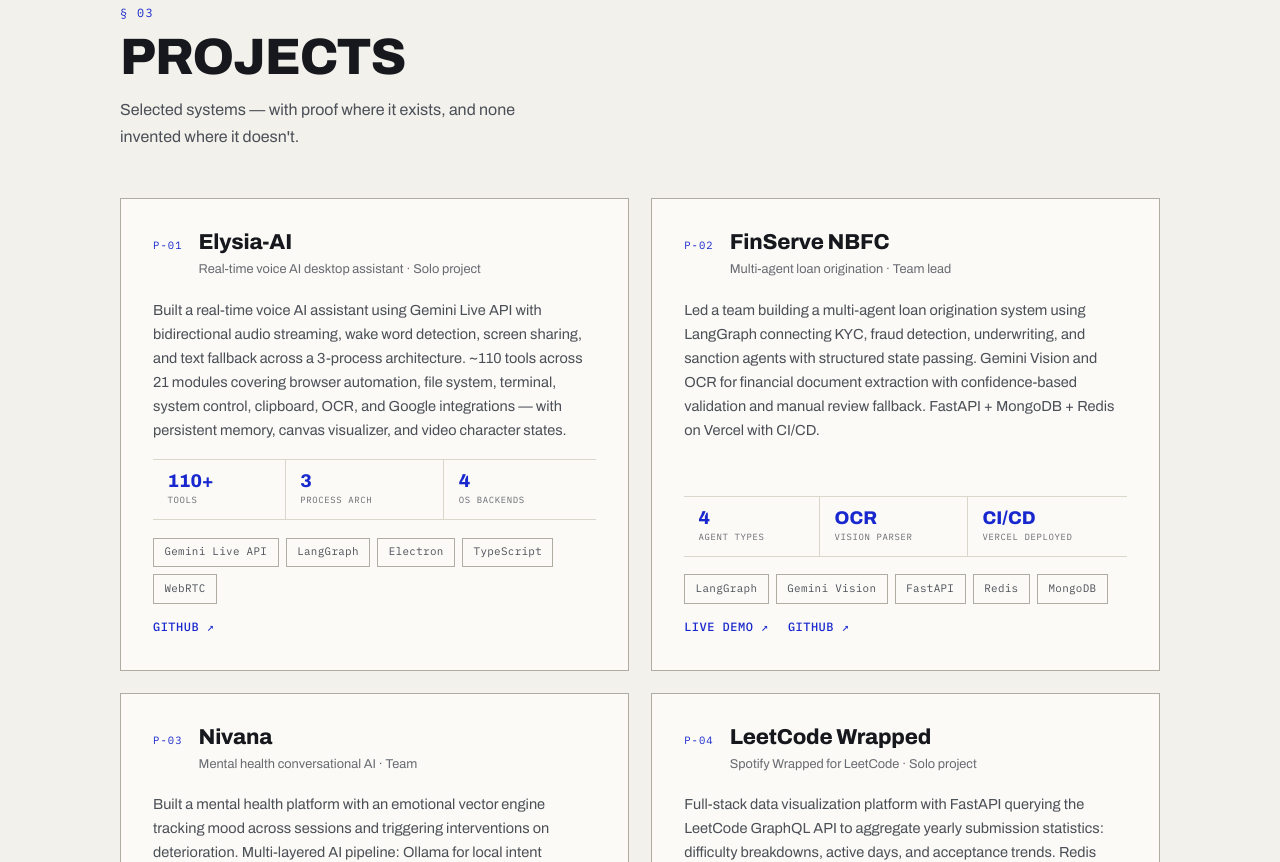
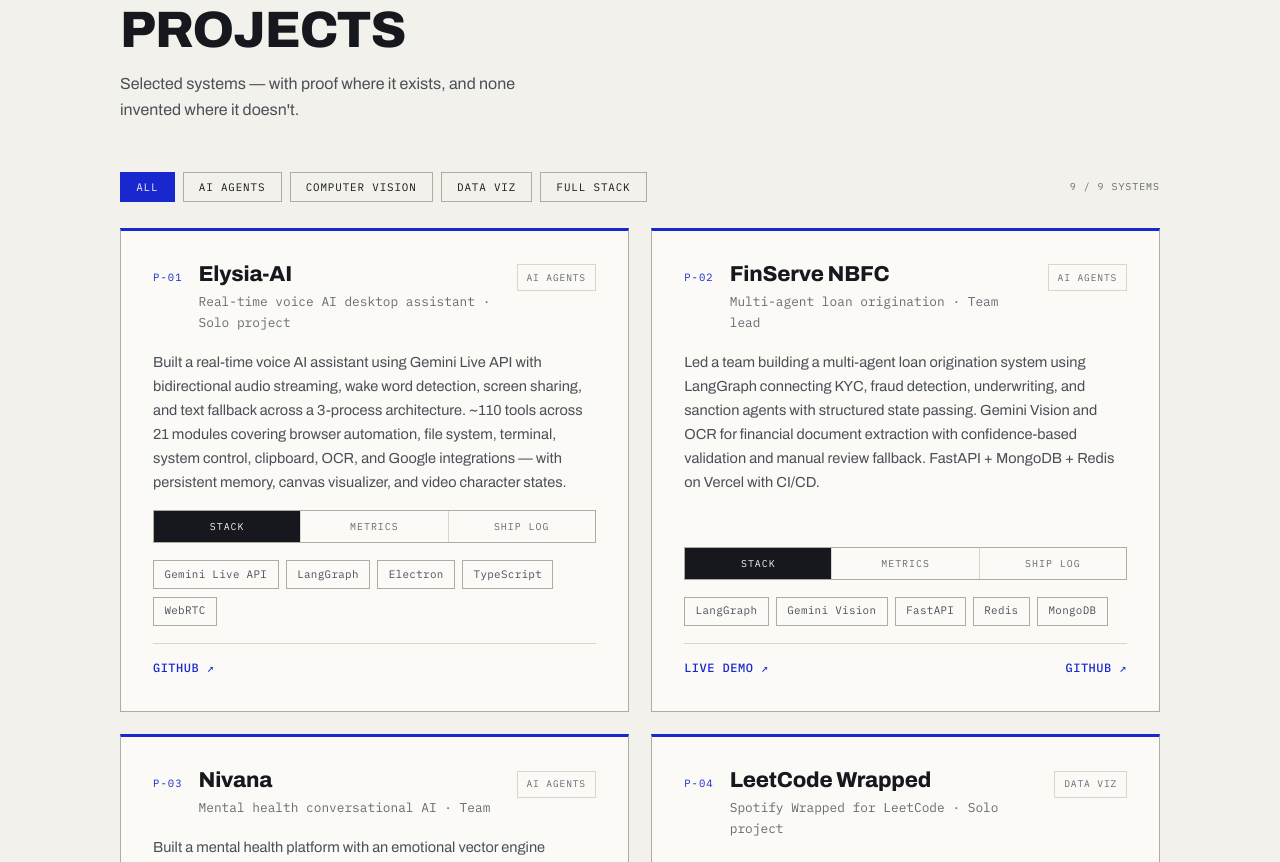
Before and after one commit to SarangRao20/sarang-portfolio, a website: page index.html in a window 1280 px wide. Shown: the part 2732-3594 px from the top of the page. Drawn offline with nearby package versions, Linux system fonts and the light colour scheme.

Commit message:
Project Registry: category filters + build-ticket cards + featured tabs; TP dates Jan 2026, team of 5 interns

```diff
--- a/index.html
+++ b/index.html
@@ -252,7 +252,7 @@
                 <div class="overview-grid">
                     <div class="overview-text reveal">
                         <p class="lead">I build AI systems that survive contact with production — from multi-agent loan origination engines to real-time voice assistants and computer vision pipelines.</p>
-                        <p>I'm the <a href="#RUN-01" class="org-link">AI Team Lead at TenancyPassport</a>, promoted from intern to team lead in under two years. I merged two fragmented codebases into one production repo and now lead a team of 10 AI engineers building agentic document intelligence, room-inventory CV pipelines, and conversational AI. I've also shipped <a href="#projects" class="org-link">Elysia-AI</a> (real-time voice assistant, 110+ tools), led a multi-agent <a href="#projects" class="org-link">loan origination engine for an NBFC</a>, and won ideathons at PICT ACM.</p>
+                        <p>I'm the <a href="#RUN-01" class="org-link">AI Team Lead at TenancyPassport</a>, where I merged two fragmented codebases into one production repo and now lead a team of 5 AI interns building agentic document intelligence, room-inventory CV pipelines, and conversational AI. I've also shipped <a href="#projects" class="org-link">Elysia-AI</a> (real-time voice assistant, 110+ tools), led a multi-agent <a href="#projects" class="org-link">loan origination engine for an NBFC</a>, and won ideathons at PICT ACM.</p>
                         <p>Off the clock: building LeetCode Wrapped, teaching at PICT's programming community (PASC), and architecture that actually ships. I care about clean, scalable systems — not just models that score well on benchmarks.</p>
                     </div>
                     <aside class="overview-aside reveal">
@@ -280,7 +280,7 @@
                 <ol class="log" id="experience-log"><!-- populated by script.js --></ol>
                 <noscript>
                     <ul>
-                        <li><strong>AI Team Lead — TenancyPassport</strong> (2024–present): intern (2024) → engineer (2025) → team lead of 10 AI engineers (2026); merged two repos into one, shipped RAG document processing, LangGraph agents, voice AI, and CV pipelines.</li>
+                        <li><strong>AI Team Lead — TenancyPassport</strong> (Jan 2026–present): merged two fragmented repos into one production platform; team lead of 5 AI interns; shipped RAG document processing, LangGraph agents, voice AI, and CV pipelines.</li>
                     </ul>
                     <p>Projects by Sarang Rao: Elysia-AI (voice AI assistant, 110+ tools), FinServe NBFC (multi-agent loan origination), Nivana (mental health conversational AI), OLA BDM Analytics (50K+ records), LeetCode Wrapped.</p>
                 </noscript>
@@ -295,10 +295,8 @@
                     <h2 class="sec-title">Projects</h2>
                     <p class="sec-sub">Selected systems — with proof where it exists, and none invented where it doesn't.</p>
                 </header>
-                <div class="evals" id="featured-projects"><!-- populated by script.js --></div>
-
-                <h3 class="subsec-title mono">MORE WORK</h3>
-                <div class="evals evals-compact" id="additional-projects"><!-- populated by script.js --></div>
+                <div class="proj-filters" id="proj-filters" role="group" aria-label="Filter projects by category"></div>
+                <div class="proj-grid" id="project-grid"><!-- populated by script.js --></div>
             </div>
         </section>
 
--- a/script.js
+++ b/script.js
@@ -9,13 +9,13 @@ const data = {
         {
             id: 'RUN-01',
             status: 'running',
-            date: '2024 — PRESENT',
+            date: 'JAN 2026 — PRESENT',
             role: 'AI Team Lead',
             org: 'TenancyPassport',
             loc: 'Remote',
             points: [
-                'Started as an AI/ML Engineer Intern (2024) → AI Engineer (2025) → promoted to AI Team Lead (2026); now leads a team of 10 AI engineers.',
-                'Merged two fragmented codebases into a single production repository; owns LLM pipelines across rental agreements, KYC, and financial document processing.',
+                'Leads a team of 5 AI interns building agentic document intelligence across rental agreements, KYC, and financial documents.',
+                'Merged two fragmented codebases into a single production repository; owns LLM pipelines for document processing.',
                 'Shipped RAG document processing, LangGraph agent workflows, real-time voice pipelines, and CV room-inventory systems — all in production.',
             ],
             tags: ['Team Lead', 'LangGraph', 'RAG', 'Voice AI', 'Computer Vision']
@@ -25,12 +25,18 @@ const data = {
     featuredProjects: [
         {
             title: 'Elysia-AI',
+            category: 'AI AGENTS',
             subtitle: 'Real-time voice AI desktop assistant · Solo project',
             description: 'Built a real-time voice AI assistant using Gemini Live API with bidirectional audio streaming, wake word detection, screen sharing, and text fallback across a 3-process architecture. ~110 tools across 21 modules covering browser automation, file system, terminal, system control, clipboard, OCR, and Google integrations — with persistent memory, canvas visualizer, and video character states.',
             metrics: [
                 { v: '110+', k: 'TOOLS' },
                 { v: '3', k: 'PROCESS ARCH' },
                 { v: '4', k: 'OS BACKENDS' }
+            ],
+            shipLog: [
+                'Designed a 3-process architecture: React shell, Node orchestrator, Python desktop agent — communicating over WebSockets.',
+                '~110 tool functions across 21 modules with 4 OS backends (Linux GNOME/Wayland, macOS, Windows).',
+                'Persistent memory with 7-category extraction + canvas holographic visualizer with video character states.'
             ],
             tags: ['Gemini Live API', 'LangGraph', 'Electron', 'TypeScript', 'WebRTC'],
             links: [
@@ -39,12 +45,18 @@ const data = {
         },
         {
             title: 'FinServe NBFC',
+            category: 'AI AGENTS',
             subtitle: 'Multi-agent loan origination · Team lead',
             description: 'Led a team building a multi-agent loan origination system using LangGraph connecting KYC, fraud detection, underwriting, and sanction agents with structured state passing. Gemini Vision and OCR for financial document extraction with confidence-based validation and manual review fallback. FastAPI + MongoDB + Redis on Vercel with CI/CD.',
             metrics: [
                 { v: '4', k: 'AGENT TYPES' },
                 { v: 'OCR', k: 'VISION PARSER' },
                 { v: 'CI/CD', k: 'VERCEL DEPLOYED' }
+            ],
+            shipLog: [
+                'Orchestrated KYC → fraud → underwriting → sanction agents with structured state passing on LangGraph.',
+                'Gemini Vision + OCR document extraction with confidence checks and manual review fallback.',
+                'FastAPI + MongoDB + Redis on Vercel with CI/CD — live production deploy.'
             ],
             tags: ['LangGraph', 'Gemini Vision', 'FastAPI', 'Redis', 'MongoDB'],
             links: [
@@ -54,12 +66,18 @@ const data = {
         },
         {
             title: 'Nivana',
+            category: 'AI AGENTS',
             subtitle: 'Mental health conversational AI · Team',
             description: 'Built a mental health platform with an emotional vector engine tracking mood across sessions and triggering interventions on deterioration. Multi-layered AI pipeline: Ollama for local intent classification, Gemini for conversational responses, crisis detection with automatic escalation. Full stack: Flask, PostgreSQL, Redis, Celery, React.',
             metrics: [
                 { v: 'PHQ-9', k: 'DEPRESSION' },
                 { v: 'GAD-7', k: 'ANXIETY' },
                 { v: 'ASYNC', k: 'CELERY WORKERS' }
+            ],
+            shipLog: [
+                'Emotional vector engine tracks mood across sessions; triggers interventions when signals deteriorate.',
+                'Three-layer AI pipeline: local intent (Ollama) → conversational (Gemini) → crisis detection with automatic escalation.',
+                'Shipped full stack: Flask, PostgreSQL, Redis, Celery async alerts and reports.'
             ],
             tags: ['Flask', 'PostgreSQL', 'Redis', 'Celery', 'Gemini API'],
             links: [
@@ -69,12 +87,18 @@ const data = {
         },
         {
             title: 'LeetCode Wrapped',
+            category: 'DATA VIZ',
             subtitle: 'Spotify Wrapped for LeetCode · Solo project',
             description: 'Full-stack data visualization platform with FastAPI querying the LeetCode GraphQL API to aggregate yearly submission statistics: difficulty breakdowns, active days, and acceptance trends. Redis caching for rate limits, Recharts interactive charts for streak tracking and yearly retrospectives. Deployed on Vercel.',
             metrics: [
                 { v: 'GRAPHQL', k: 'API' },
                 { v: 'REDIS', k: 'CACHED' },
                 { v: 'RECHARTS', k: 'VIZ' }
+            ],
+            shipLog: [
+                'FastAPI queries LeetCode\u2019s GraphQL API to aggregate yearly submission statistics.',
+                'Redis caching to respect API rate limits; Recharts for streak tracking and yearly retrospectives.',
+                'CI/CD on Vercel \u2014 live deploy with cached analytics pipeline.'
             ],
             tags: ['FastAPI', 'React', 'GraphQL', 'Redis', 'Recharts'],
             links: [
@@ -87,6 +111,7 @@ const data = {
     additionalProjects: [
         {
             title: 'OLA BDM Analytics',
+            category: 'DATA VIZ',
             description: 'Revenue and driver analytics on 50K+ ride records: cohort analysis, executive dashboards, statistical modeling for cancellations and earnings variability.',
             metric: '50K+ RECORDS',
             links: [
@@ -96,6 +121,7 @@ const data = {
         },
         {
             title: 'Hospital Management System',
+            category: 'FULL STACK',
             description: 'Multi-role hospital platform (Admin, Doctor, Patient) with Flask REST API, Vue.js frontend, JWT auth, Celery async task processing, 10+ entity relational schema.',
             metric: 'IITM MAD2 — GRADED A',
             links: [
@@ -104,6 +130,7 @@ const data = {
         },
         {
             title: 'Temple Run (Position-Based)',
+            category: 'COMPUTER VISION',
             description: 'Position-based game controller using MediaPipe hand tracking and OpenCV — hand gestures drive in-game movement via grid-based finger position mapping.',
             metric: 'CV · MEDIAPIPE',
             links: [
@@ -112,6 +139,7 @@ const data = {
         },
         {
             title: 'Reading Hall Occupancy',
+            category: 'COMPUTER VISION',
             description: 'Real-time seat occupancy detection using YOLOv8 and OpenCV with grid calibration for reading hall monitoring.',
             metric: 'YOLOv8 · OPENCV',
             links: [
@@ -120,6 +148,7 @@ const data = {
         },
         {
             title: 'EY Proto',
+            category: 'AI AGENTS',
             description: 'Conversational loan negotiation with 5-step compliance ladder and 3-tier decisioning (auto-approve, manual review, reject) using Gemini agents and spaCy NER.',
             metric: 'FINTECH · NER',
             links: [
@@ -139,8 +168,9 @@ const data = {
         { value: 2, suffix: '', label: 'IDEATHON WINS' },
         { value: 1, suffix: '%', label: 'TOP NATIONAL · RELIANCE SCHOLAR' },
         { value: 4, suffix: '+', label: 'PROD SYSTEMS · LIVE' },
-        { value: 10, suffix: '', label: 'ENGINEERS LED' }
-    ]
+        { value: 5, suffix: '', label: 'INTERNS LED' }
+    ],
+    projectFilters: ['ALL', 'AI AGENTS', 'COMPUTER VISION', 'DATA VIZ', 'FULL STACK']
 };
 
 // ===== RENDERERS =====
@@ -170,62 +200,93 @@ function renderExperience() {
     `).join('');
 }
 
-function renderFeatured() {
-    const el = document.getElementById('featured-projects');
+let projectFilter = 'ALL';
+
+function renderProjectFilters() {
+    const el = document.getElementById('proj-filters');
     if (!el) return;
-    el.innerHTML = data.featuredProjects.map((p, i) => `
-        <article class="eval-card reveal">
-            <header class="eval-head">
-                <span class="eval-id mono">P-${String(i + 1).padStart(2, '0')}</span>
-                <div>
-                    <h3 class="eval-title">${p.title}</h3>
-                    <p class="eval-sub">${p.subtitle}</p>
+    el.innerHTML = data.projectFilters.map(f => `
+        <button class="proj-chip mono${f === projectFilter ? ' active' : ''}" data-filter="${f}" type="button" aria-pressed="${f === projectFilter}">${f}</button>
+    `).join('') + '<span class="proj-count mono" id="proj-count"></span>';
+}
+
+function renderProjects() {
+    const el = document.getElementById('project-grid');
+    if (!el) return;
+    const all = [...data.featuredProjects, ...data.additionalProjects];
+    const list = projectFilter === 'ALL' ? all : all.filter(p => p.category === projectFilter);
+    el.innerHTML = list.map(p => {
+        const isFeatured = !!p.metrics;
+        const group = isFeatured ? data.featuredProjects : data.additionalProjects;
+        const number = (isFeatured ? 0 : data.featuredProjects.length) + group.indexOf(p) + 1;
+        const num = 'P-' + String(number).padStart(2, '0');
+        return `
+        <article class="proj-ticket${isFeatured ? ' is-featured' : ''} reveal" data-cat="${p.category}">
+            <header class="proj-head">
+                <span class="proj-id mono">${num}</span>
+                <div class="proj-head-main">
+                    <h3 class="proj-title">${p.title}</h3>
+                    ${p.subtitle ? `<p class="proj-sub mono">${p.subtitle}</p>` : ''}
                 </div>
+                <span class="proj-cat mono">${p.category}</span>
             </header>
-            ${p.video ? `
-            <div class="eval-video">
-                <video controls muted playsinline preload="metadata" src="${p.video}"
-                       aria-label="${p.title} demo video"></video>
-                <span class="video-caption mono">PRODUCT DEMO · 3 MIN</span>
-            </div>` : ''}
-            <p class="eval-desc">${p.description}</p>
-            <div class="metric-row">
-                ${p.metrics.map(m => `
-                    <div class="metric">
-                        <span class="metric-v">${m.v}</span>
-                        <span class="metric-k mono">${m.k}</span>
-                    </div>`).join('')}
+            <p class="proj-desc">${p.description}</p>
+            ${isFeatured ? `
+            <div class="proj-tabs" role="tablist" aria-label="${p.title} details">
+                <button class="proj-tab active mono" data-tab="stack" type="button" aria-selected="true">STACK</button>
+                <button class="proj-tab mono" data-tab="metrics" type="button" aria-selected="false">METRICS</button>
+                <button class="proj-tab mono" data-tab="ship" type="button" aria-selected="false">SHIP LOG</button>
             </div>
-            <footer class="eval-foot">
+            <div class="proj-pane active" data-pane="stack">
                 <div class="tag-row">${p.tags.map(t => `<span class="tag mono">${t}</span>`).join('')}</div>
-                ${p.links.length ? `<div class="link-row">${p.links.map(l =>
-                    `<a class="text-link mono" href="${l.url}" target="_blank" rel="noopener noreferrer">${l.name}</a>`).join('')}</div>` : ''}
+            </div>
+            <div class="proj-pane" data-pane="metrics">
+                <div class="metric-row">${p.metrics.map(m => `
+                    <div class="metric"><span class="metric-v">${m.v}</span><span class="metric-k mono">${m.k}</span></div>`).join('')}</div>
+            </div>
+            <div class="proj-pane" data-pane="ship">
+                <ul class="proj-log mono">${p.shipLog.map(s => `<li>${s}</li>`).join('')}</ul>
+            </div>` : `
+            <div class="proj-meta-line"><span class="tag mono">${p.metric}</span></div>`}
+            <footer class="proj-foot">
+                ${p.links.length ? p.links.map(l =>
+                    `<a class="text-link mono" href="${l.url}" target="_blank" rel="noopener noreferrer">${l.name}</a>`).join('') : ''}
             </footer>
-        </article>
-    `).join('');
+        </article>`;
+    }).join('');
+    const count = document.getElementById('proj-count');
+    if (count) count.textContent = list.length + ' / ' + all.length + ' SYSTEMS';
+    setupReveals(el);
+}
 
-    // If a demo file is missing (e.g., not yet copied into assets/),
-    // remove the player — the external demo link still works.
-    el.querySelectorAll('.eval-video video').forEach(v => {
-        v.addEventListener('error', () => {
-            const block = v.closest('.eval-video');
-            if (block) block.remove();
-        });
+function setupProjectFilters() {
+    const el = document.getElementById('proj-filters');
+    if (!el) return;
+    el.addEventListener('click', e => {
+        const chip = e.target.closest('.proj-chip');
+        if (!chip) return;
+        projectFilter = chip.dataset.filter;
+        renderProjectFilters();
+        renderProjects();
     });
 }
 
-function renderAdditional() {
-    const el = document.getElementById('additional-projects');
-    if (!el) return;
-    el.innerHTML = data.additionalProjects.map(p => `
-        <article class="mini-card reveal">
-            <span class="mini-metric mono">${p.metric}</span>
-            <h4 class="mini-title">${p.title}</h4>
-            <p class="mini-desc">${p.description}</p>
-            ${p.links.length ? `<div class="link-row">${p.links.map(l =>
-                `<a class="text-link mono" href="${l.url}" target="_blank" rel="noopener noreferrer">${l.name}</a>`).join('')}</div>` : ''}
-        </article>
-    `).join('');
+function setupProjectTabs() {
+    const grid = document.getElementById('project-grid');
+    if (!grid) return;
+    grid.addEventListener('click', e => {
+        const tab = e.target.closest('.proj-tab');
+        if (!tab) return;
+        const ticket = tab.closest('.proj-ticket');
+        if (!ticket) return;
+        ticket.querySelectorAll('.proj-tab').forEach(t => {
+            t.classList.toggle('active', t === tab);
+            t.setAttribute('aria-selected', t === tab ? 'true' : 'false');
+        });
+        ticket.querySelectorAll('.proj-pane').forEach(pa => {
+            pa.classList.toggle('active', pa.dataset.pane === tab.dataset.tab);
+        });
+    });
 }
 
 function renderSkills() {
@@ -255,8 +316,8 @@ function renderBenchmarks() {
 // ===== INTERACTIONS =====
 const reducedMotion = window.matchMedia('(prefers-reduced-motion: reduce)').matches;
 
-function setupReveals() {
-    const els = document.querySelectorAll('.reveal');
+function setupReveals(root = document) {
+    const els = root.querySelectorAll('.reveal:not(.in)');
     if (reducedMotion || !('IntersectionObserver' in window)) {
         els.forEach(el => el.classList.add('in'));
         return;
@@ -687,8 +748,10 @@ function consoleEgg() {
 // ===== INIT =====
 document.addEventListener('DOMContentLoaded', () => {
     renderExperience();
-    renderFeatured();
-    renderAdditional();
+    renderProjectFilters();
+    renderProjects();
+    setupProjectFilters();
+    setupProjectTabs();
     renderSkills();
     renderBenchmarks();
     splitHeroName();
--- a/style.css
+++ b/style.css
@@ -64,10 +64,9 @@ html.theme-anim body,
 html.theme-anim .topbar,
 html.theme-anim .section-alt,
 html.theme-anim .bench,
-html.theme-anim .eval-card,
+html.theme-anim .proj-ticket,
 html.theme-anim .cite,
-html.theme-anim .overview-aside,
-html.theme-anim .mini-card {
+html.theme-anim .overview-aside {
     transition: background-color 0.35s ease, border-color 0.35s ease, color 0.35s ease;
 }
 
@@ -606,66 +605,143 @@ a { color: inherit; }
 /* =====================================================
    03 EVALUATIONS (PROJECTS)
    ===================================================== */
-.evals {
+.proj-filters {
+    display: flex;
+    flex-wrap: wrap;
+    gap: 0.5rem;
+    margin-bottom: 1.6rem;
+    align-items: center;
+}
+.proj-chip {
+    font-size: 0.68rem;
+    letter-spacing: 0.08em;
+    padding: 0.45rem 0.95rem;
+    border: 1px solid var(--line-strong);
+    background: transparent;
+    color: var(--ink);
+    cursor: pointer;
+    transition: border-color 0.18s ease, background 0.18s ease, color 0.18s ease;
+}
+.proj-chip:hover { border-color: var(--blue); color: var(--blue); }
+.proj-chip.active { background: var(--blue); border-color: var(--blue); color: var(--paper); }
+.proj-count {
+    margin-left: auto;
+    font-size: 0.62rem;
+    letter-spacing: 0.1em;
+    color: var(--ink-mute);
+}
+
+.proj-grid {
     display: grid;
     grid-template-columns: repeat(2, 1fr);
     gap: 1.4rem;
 }
 
-.eval-card {
+.proj-ticket {
     background: var(--surface);
     border: 1px solid var(--line-strong);
+    border-top: 3px solid var(--ink);
     padding: clamp(1.4rem, 3vw, 2rem);
     display: flex;
     flex-direction: column;
-    gap: 1.1rem;
+    gap: 1.05rem;
     transition: border-color 0.2s ease, transform 0.2s ease, box-shadow 0.2s ease;
 }
-.eval-card:hover {
+.proj-ticket.is-featured { border-top-color: var(--blue); }
+.proj-ticket:hover {
     border-color: var(--blue);
     transform: translateY(-3px);
     box-shadow: 0 12px 32px -16px rgba(27, 46, 230, 0.25);
 }
 
-.eval-head { display: flex; gap: 1rem; align-items: baseline; }
-.eval-id {
+.proj-head { display: flex; gap: 1rem; align-items: baseline; }
+.proj-id {
     font-size: 0.66rem;
     letter-spacing: 0.1em;
     color: var(--blue);
     white-space: nowrap;
 }
-.eval-title {
+.proj-head-main { flex: 1; min-width: 0; }
+.proj-title {
     font-stretch: 118%;
     font-weight: 780;
     font-size: 1.35rem;
     line-height: 1.1;
     letter-spacing: -0.01em;
 }
-.eval-sub {
+.proj-sub {
     font-size: 0.8rem;
     color: var(--ink-mute);
     margin-top: 0.25rem;
 }
-.eval-desc {
+.proj-cat {
+    font-size: 0.6rem;
+    letter-spacing: 0.09em;
+    color: var(--ink-mute);
+    white-space: nowrap;
+    border: 1px solid var(--line);
+    padding: 0.28rem 0.55rem;
+}
+.proj-desc {
     font-size: 0.91rem;
     color: var(--ink-soft);
     flex: 1;
 }
 
-/* Demo video */
-.eval-video video {
-    width: 100%;
-    display: block;
+.proj-tabs {
+    display: flex;
     border: 1px solid var(--line-strong);
-    background: var(--ink);
 }
-.video-caption {
-    display: block;
-    margin-top: 0.45rem;
-    font-size: 0.6rem;
+.proj-tab {
+    flex: 1;
+    font-size: 0.62rem;
     letter-spacing: 0.1em;
+    padding: 0.55rem 0.6rem;
+    background: transparent;
+    border: none;
+    border-right: 1px solid var(--line);
     color: var(--ink-mute);
+    cursor: pointer;
+    transition: background 0.18s ease, color 0.18s ease;
 }
+.proj-tab:last-child { border-right: none; }
+.proj-tab:hover { color: var(--blue); }
+.proj-tab.active { background: var(--ink); color: var(--paper); }
+
+.proj-pane { display: none; }
+.proj-pane.active { display: block; animation: fadeUp 0.25s ease; }
+@keyframes fadeUp { from { opacity: 0; transform: translateY(4px); } to { opacity: 1; transform: none; } }
+
+.proj-log {
+    display: flex;
+    flex-direction: column;
+    gap: 0.4rem;
+    padding: 0;
+    margin: 0;
+    list-style: none;
+    font-size: 0.78rem;
+    color: var(--ink-soft);
+}
+.proj-log li { padding-left: 1.2rem; position: relative; }
+.proj-log li::before {
+    content: '>';
+    position: absolute;
+    left: 0;
+    color: var(--blue);
+}
+
+.proj-meta-line { display: flex; flex-wrap: wrap; gap: 0.45rem; }
+
+.proj-foot {
+    display: flex;
+    flex-wrap: wrap;
+    align-items: center;
+    justify-content: space-between;
+    gap: 0.8rem;
+    border-top: 1px solid var(--line);
+    padding-top: 0.9rem;
+}
+.proj-foot:empty { display: none; }
 
 .metric-row {
     display: flex;
@@ -696,32 +772,11 @@ a { color: inherit; }
     color: var(--ink-mute);
 }
 
-.eval-foot { display: flex; flex-direction: column; gap: 0.8rem; }
 .link-row { display: flex; gap: 1.2rem; }
 
-/* Additional runs */
-.evals-compact { grid-template-columns: repeat(2, 1fr); }
-.mini-card {
-    border: 1px solid var(--line);
-    background: transparent;
-    padding: 1.4rem;
-    display: flex;
-    flex-direction: column;
-    gap: 0.6rem;
-    transition: border-color 0.2s ease, background 0.2s ease;
-}
-.mini-card:hover { border-color: var(--blue); background: var(--surface); }
-.mini-metric {
-    font-size: 0.64rem;
-    font-weight: 600;
-    letter-spacing: 0.1em;
-    color: var(--blue);
-}
-.mini-title { font-weight: 700; font-size: 1.05rem; font-stretch: 112%; }
-.mini-desc { font-size: 0.86rem; color: var(--ink-soft); flex: 1; }
-
 @media (max-width: 880px) {
-    .evals, .evals-compact { grid-template-columns: 1fr; }
+    .proj-grid { grid-template-columns: 1fr; }
+    .proj-cat { display: none; }
 }
 
 /* =====================================================
```
Also changed, not shown: portfolio-content.md (+9 -6 lines).
